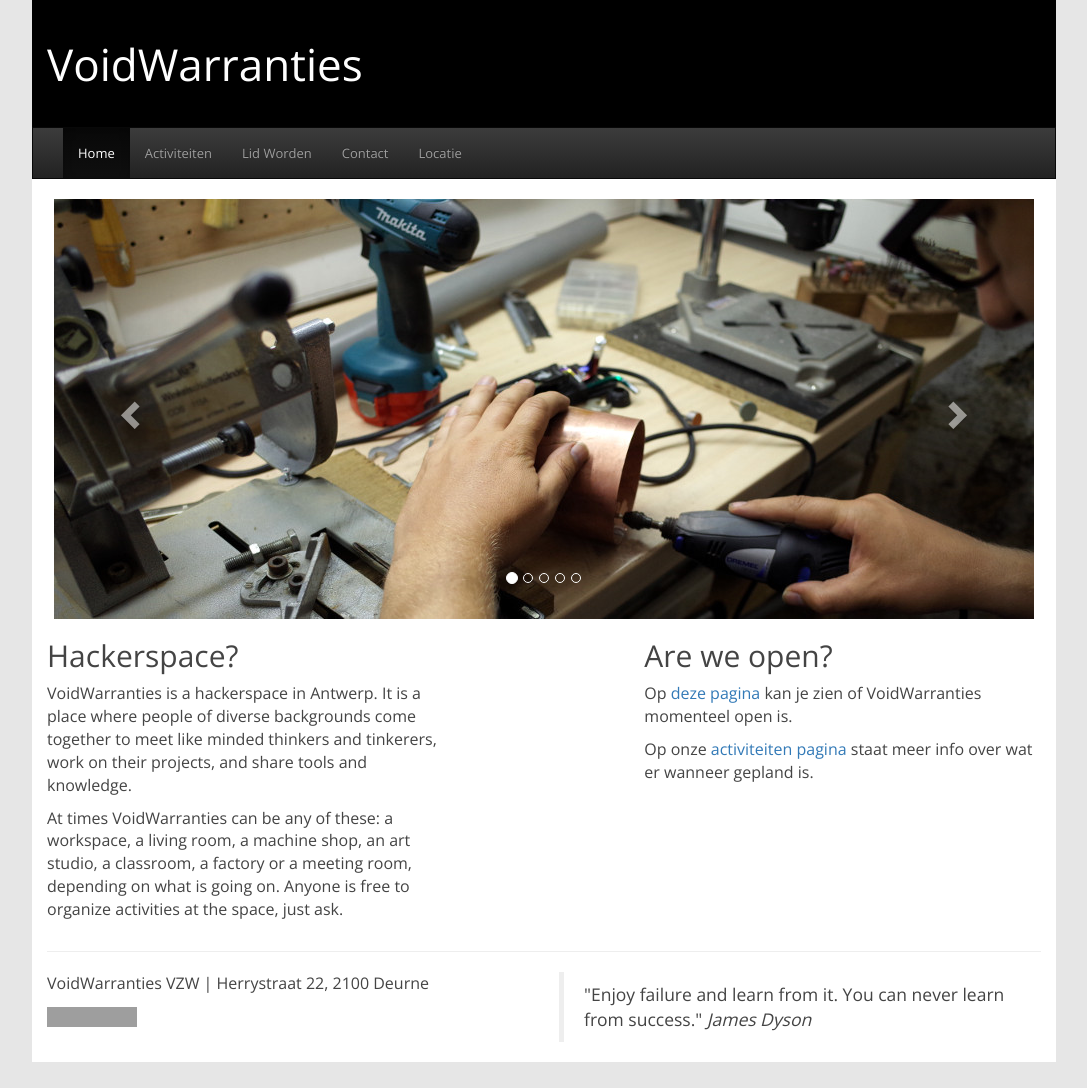
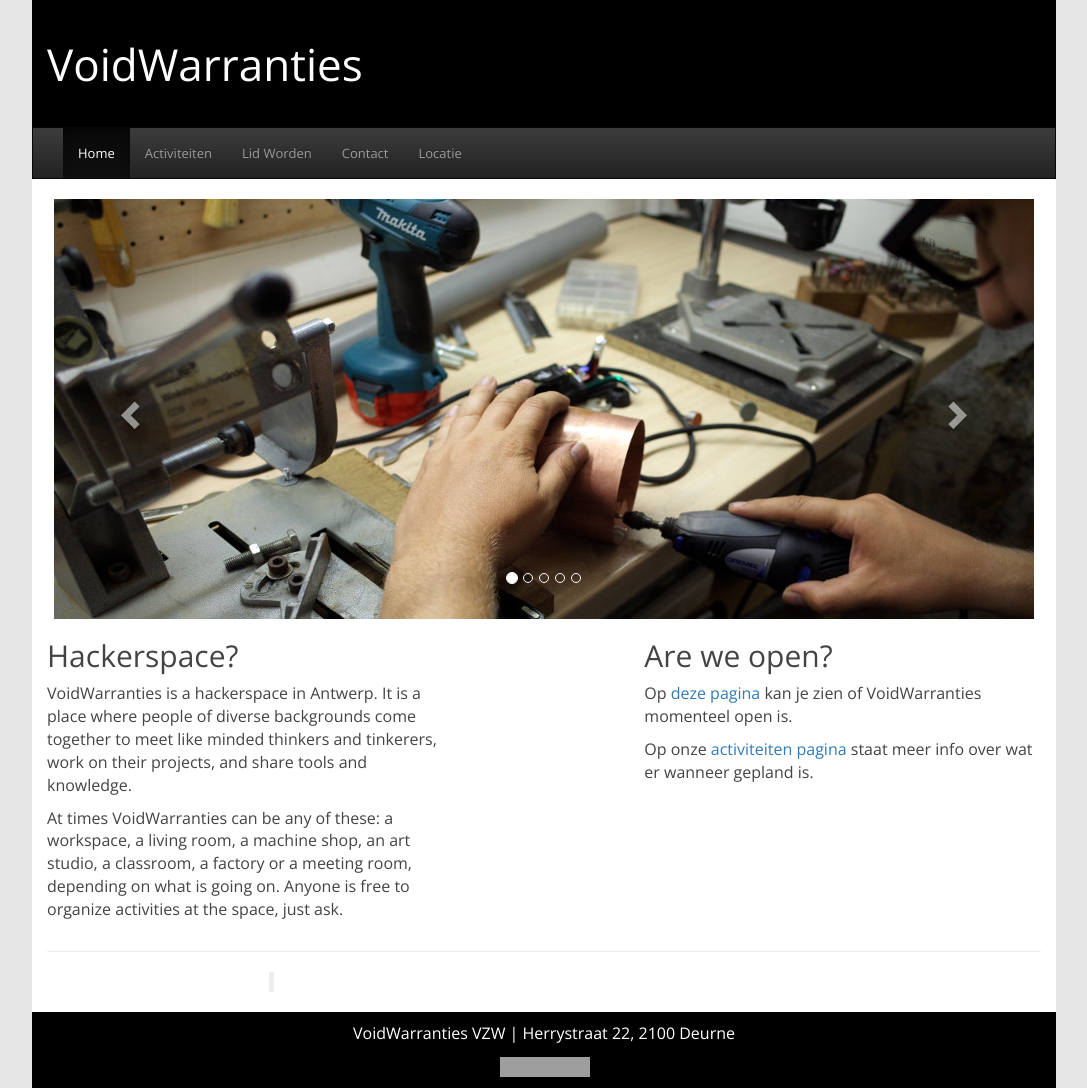
Before and after one commit to voidwarranties/voidwarranties.github.io, a Jekyll site: the page built from index.html, in a window 1280 px wide. Shown: the whole page, without its empty margins (96-1183 px from the left). Built offline with Jekyll 4.4.1, drawn with Linux system fonts in a browser that asks for light colours; before the commit the page ends 1062 px from its top, so only the background shows below that; grey boxes are pictures that could not be loaded.

Commit message:
quotes & footer update

```diff
--- a/_layouts/default.html
+++ b/_layouts/default.html
@@ -25,7 +25,7 @@
         background-color: white;
         padding: 0;
       }
-      .header-background {
+      .header-footer {
         color: white;
         background-color: black;
       }
@@ -58,6 +58,23 @@
       .logo {
 	  float: right;
       }
+      #quote {
+          max-width: 550px;
+          margin-left: auto;
+          margin-right: auto;
+      }
+      .cite {
+          width: 200px;
+          margin-left: auto;
+	  margin-top: 10px;
+      	  margin-right: 0px;
+      }
+      .cc {
+          margin-left: auto;
+          margin-right: auto;
+	  margin-bottom: 10px;
+          width: 88px;
+      }
     </style>
     <!-- jQuery (necessary for Bootstrap's JavaScript plugins) -->
     <script src="https://ajax.googleapis.com/ajax/libs/jquery/1.12.4/jquery.min.js"></script>
@@ -66,7 +83,7 @@
   </head>
   <body>
     <div class="container">
-      <div class="container header-background">
+      <div class="container header-footer">
         <div class="page-header">
  	    <img class="logo hidden-xs">
             <h1>VoidWarranties<a href="/status/" target="_blank" title="Voidwarranties is currently open">open</a></h1>
@@ -97,16 +114,14 @@
       <div class="container">
         {{ content }}
         <hr>
-        <div class="row">
-          <div class="col-md-6">
-            <p>VoidWarranties VZW | Herrystraat 22, 2100 Deurne</p>
-            <a rel="license" href="https://creativecommons.org/licenses/by-nc/2.0/be/deed.nl"><img alt="Creative Commons-Licentie" style="border-width:0" src="https://i.creativecommons.org/l/by-nc/2.0/be/88x31.png"></a>
-          </div>
-          <div class="col-md-6">
-            <blockquote>"Enjoy failure and learn from it. You can never learn from success." <cite>James Dyson</cite></blockquote>
-          </div>
+        <div id="quote"><blockquote></blockquote></div>
+      </div>
+      <div class="container header-footer">
+        <p class="text-center" style="margin-top: 10px">VoidWarranties VZW | Herrystraat 22, 2100 Deurne</p>
+        <div  class="cc">
+        <a rel="license" href="https://creativecommons.org/licenses/by-nc/2.0/be/deed.nl"><img alt="Creative Commons-Licentie" style="border-width:0" src="https://i.creativecommons.org/l/by-nc/2.0/be/88x31.png"></a>
         </div>
-      </div>
+       </div>
     </div>
 <script type="text/javascript">
 $(setInterval(function() {
@@ -119,6 +134,11 @@
       }
   });
 }), 10000);
+$(function() {
+  $.getJSON("https://api.quotable.io/random?tags=technology", function(data) {
+    $("#quote").html('<blockquote>"' + data.content + '"<br /><div class="cite"><cite>' + data.author + '</cite></div></blockquote>');
+  })
+});
 </script>
   </body>
 </html>
```
